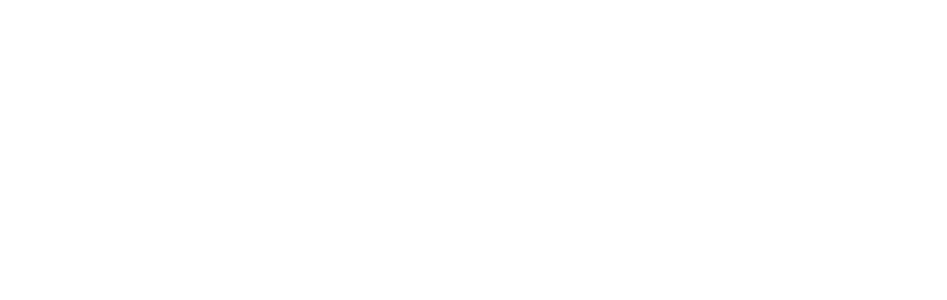
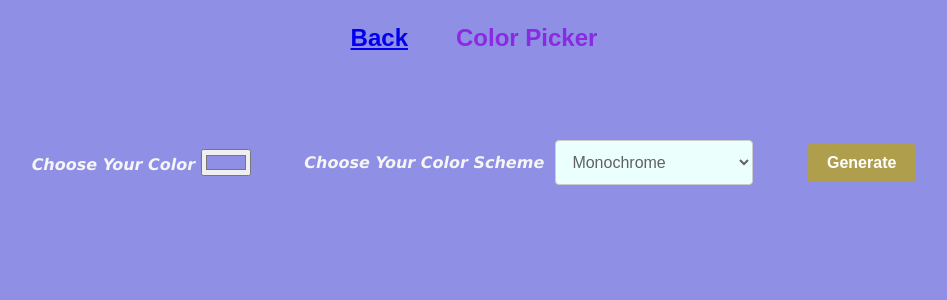
Before and after one commit to Geetha-RK/30DaysReactChallenge, a React (Vite) app: page /Day8 in a window 1280 px wide. Before the commit this address had no page. Shown: the top 300 px of the page, without its empty margins (166-1113 px from the left). Built offline with nearby package versions, Linux system fonts and the light colour scheme.

Commit message:
Buit Color Scheme Generator using ColorAPI call

```diff
--- a/src/App.jsx
+++ b/src/App.jsx
@@ -8,6 +8,7 @@ import Day4 from './pages/Day4/Day4'
 import Day5 from './pages/Day5/Day5'
 import Day6 from './pages/Day6/Day6'
 import Day7 from './pages/Day7/Day7'
+import Day8 from './pages/Day8/Day8'
 
 function App() {
 
@@ -24,9 +25,7 @@ function App() {
           <Route path='/Day5' element={<Day5/>}></Route>
           <Route path='/Day6' element={<Day6/>}></Route>
           <Route path='/Day7' element={<Day7/>}></Route>
-
-
-
+          <Route path='/Day8' element={<Day8/>}></Route>
         </Routes>
       </div>
     </>
--- a/src/assets.js
+++ b/src/assets.js
@@ -83,4 +83,10 @@ export const project = [
       description:'Build a basic calculator with buttons for operations like add, subtract, multiply, and divide.',
       Concepts: 'state management, event handling.',
     },
+    {
+      day:'Day8',
+      title:'Color Picker',
+      description:'A tool where users can select colors from a color palette or input a color code to change the background.',
+      Concepts: 'State management, dynamic styling.',
+    },
   ];
--- /dev/null
+++ b/src/pages/Day8/Day8.jsx
@@ -0,0 +1,115 @@
+import React, { useState } from "react";
+import "./Day8.scss";
+import { Link } from "react-router-dom";
+import { generateColorScheme } from "../../services/ColorSchemeService";
+
+const Day8 = () => {
+  const [selectedColor, SetselectedColor] = useState("#8f8fe6");
+  const [selectedMode, SetselectedMode] = useState("");
+  const [colorScheme, setColorScheme] = useState([]);
+
+  const handleColor = (e) => {
+    e.preventDefault();
+    SetselectedColor(e.target.value);
+    console.log(e.target.value);
+  };
+  const handleMode = (e) => {
+    e.preventDefault();
+    SetselectedMode(e.target.value);
+    console.log(e.target.value);
+  };
+
+  const handleSubmit = (e) => {
+    e.preventDefault();
+
+    if (!selectedColor || selectedColor[0] !== "#") {
+      console.error("Invalid color selected");
+      return;
+    }
+
+    console.log(selectedColor);
+    const colorcode = selectedColor.slice(1, 7);
+
+    const fetchColorScheme = async () => {
+      console.log(colorcode, "colorcode");
+      try {
+        const response = await generateColorScheme(colorcode, selectedMode);
+        setColorScheme(response.colors);
+        console.log("ColorScheme", response.colors);
+      } catch (error) {
+        console.error("Error in Axios Color API call", error);
+      }
+    };
+    fetchColorScheme();
+  };
+  return (
+    <div
+      className="color-pick"
+      style={{
+        backgroundColor: `${selectedColor}`,
+      }}
+    >
+      <div className="todo__box1">
+        <p className="todo__title">
+          <Link to="/">Back</Link>
+        </p>
+        <div className="todo__title">Color Picker</div>
+      </div>
+      <div className="color-pick__container">
+        <div className="color-pick__container1">
+          <label className="recipe__label" htmlFor="choose">
+            Choose Your Color&nbsp;
+            <input
+              type="color"
+              name="choose-color"
+              id="choose"
+              value={selectedColor}
+              onChange={handleColor}
+            />
+          </label>
+          <label className="recipe__label" htmlFor="scheme">
+            Choose Your Color Scheme &nbsp;
+            <select
+              name="mode"
+              id="scheme"
+              value={selectedMode}
+              onChange={handleMode}
+              className="color__select"
+            >
+              <option value="monochrome">Monochrome</option>
+              <option value="monochrome-light">Light Monochrome</option>
+              <option value="monochrome-dark">Dark Monochrome</option>
+              <option value="analogic">Analogic</option>
+              <option value="complement">Complement</option>
+              <option value="analogic-complement">Analogic Compliment</option>
+              <option value="triad">Triad</option>
+              <option value="Quad">Quad</option>
+            </select>
+          </label>
+          <button className="recipe__button" onClick={handleSubmit}>
+            Generate
+          </button>
+        </div>
+        <div className="color-scheme">
+          {colorScheme.length > 0 && (
+            <div className="color-scheme__container">
+              {colorScheme.map((color, index) => (
+                <div
+                  key={index}
+                  className="color-scheme__color"
+                  style={{
+                    backgroundColor: `${color.hex.value}`, // Set background color using the hex value
+                  }}
+                >
+                  <p>{color.hex.value}</p>
+                </div>
+              ))}
+            </div>
+          )}
+        </div>
+      </div>
+    </div>
+  );
+};
+
+export default Day8;
--- /dev/null
+++ b/src/pages/Day8/Day8.scss
@@ -0,0 +1,60 @@
+.color-pick{
+    display: flex;
+    flex-direction: column;
+    align-items: center;
+    background-color: rgb(166, 134, 91);
+    height: 100vh;
+    justify-content: space-between;
+
+    &__container{
+        height: 80%;
+        width: 80%;
+        color: whitesmoke;
+        // background-color: rgb(64, 37, 3);
+        margin: 2rem;
+        padding: 2rem;
+        border-radius: 3rem;
+        padding: 1rem;
+    }
+    &__container1{
+        padding: 1rem;
+        display: flex;
+        justify-content: space-evenly;
+        align-items: center;
+
+        }
+}
+.color__select{
+        padding: 12px;
+        font-size: 16px;
+        border: 1px solid #ccc;
+        border-radius: 4px;
+        outline: none;
+        transition: border-color 0.3sease;
+        color: #626262;
+        background: #ebfffc;
+
+}
+.color-scheme{
+    width: 100%;
+    height: 90%;
+
+    &__container{
+        width: 100%;
+        height: 90%;
+        background-color: rgb(9, 10, 10);
+        display: flex;
+        flex-direction: row;
+        justify-content: center;
+        align-items: center;
+        border-radius: 3rem;
+    }
+    &__color{
+        width: 15%;
+        height: 90%;
+        display: flex;
+        flex-direction: row;
+        justify-content: center;
+        align-items: center;
+    }
+}
--- /dev/null
+++ b/src/services/ColorSchemeService.js
@@ -0,0 +1,12 @@
+import axios from 'axios';
+
+export const generateColorScheme = async(color,mode) => {
+    try {
+        const response = await axios.get(`https://www.thecolorapi.com/scheme?hex=${color}&format=json&mode=${mode}&count=6`);
+        console.log(response)
+        return response.data;
+
+    } catch (error) {
+        console.error("Error in Axios Color API call" , error);
+    }
+}
```
